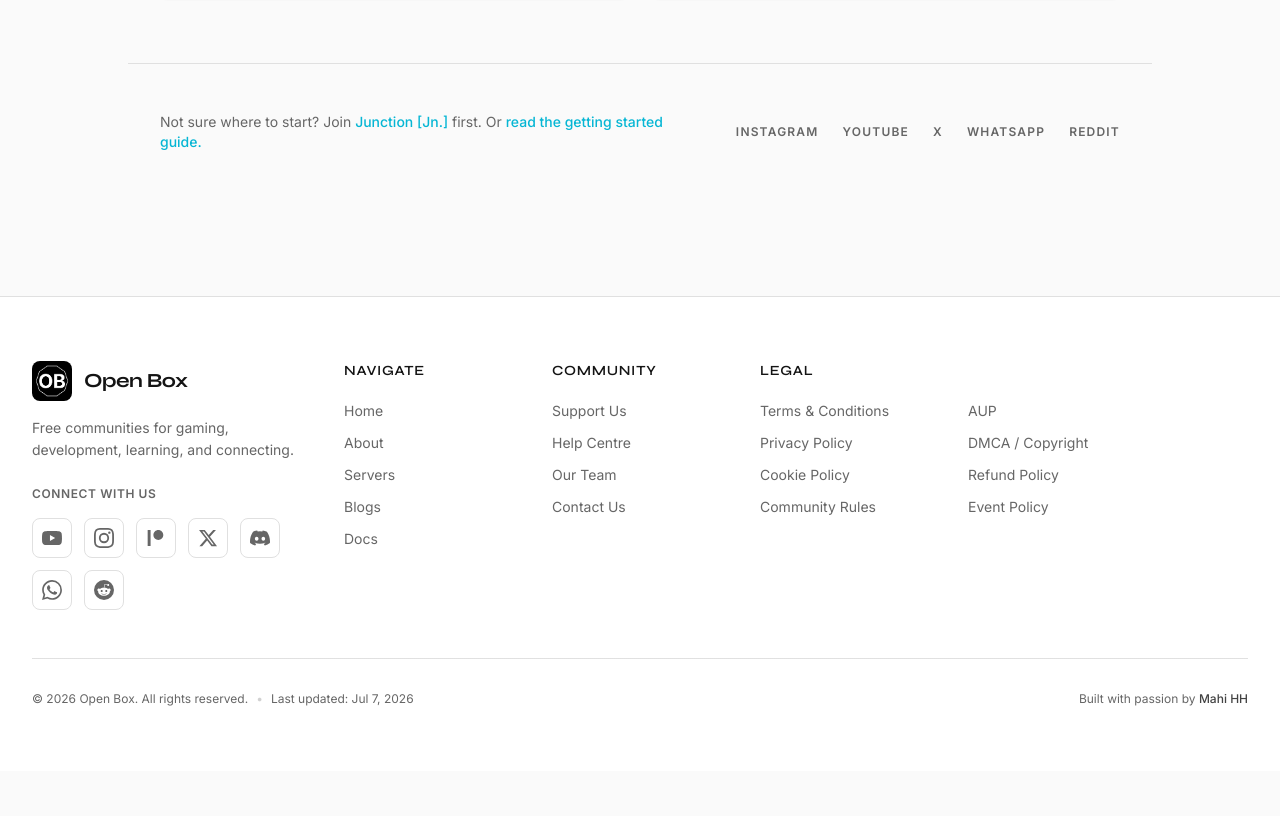
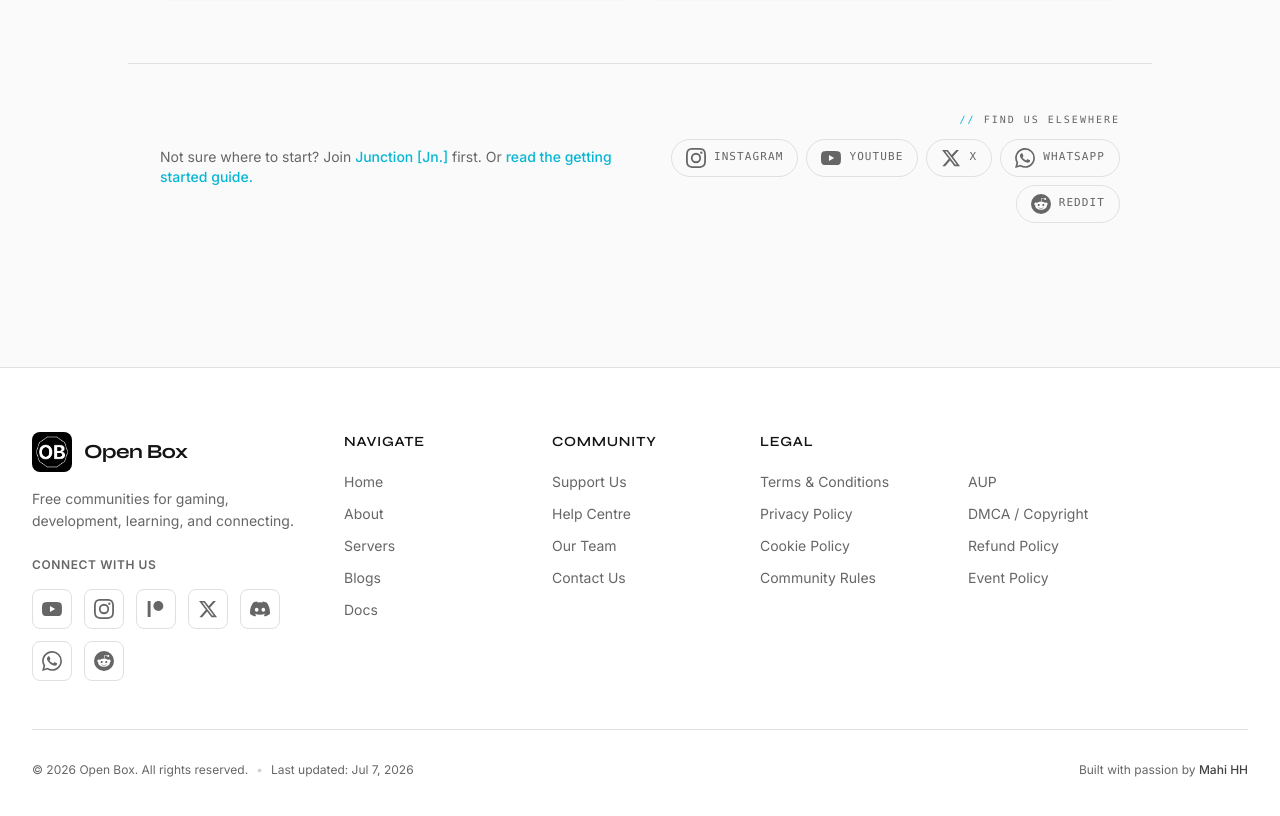
Before and after one commit to Mahi130306/OpenBoxComm, a Next.js app: page /join in a window 1280 px wide. Shown: the part 1218-2034 px from the top of the page. Before the commit the page ends 1989 px from the top, so only its background shows below. Built offline with nearby package versions, Linux system fonts and the light colour scheme; no server answers.

Commit message:
feat: implement join page with server listings, social links, and a dedicated API route for news updates

```diff
--- a/app/api/whats-new/route.ts
+++ b/app/api/whats-new/route.ts
@@ -8,7 +8,7 @@ const updates: Update[] = [
     type: 'community',
     date: '2026-07-14',
     description: 'Open Box is now on WhatsApp Channels and Reddit. Follow along for updates, highlights, and community news.',
-    href: '/join',
+    href: '/join?tab=socials',
     isNew: true,
   },
   {
--- a/app/join/page.tsx
+++ b/app/join/page.tsx
@@ -4,15 +4,66 @@ import { Badge } from '@/components/ui/badge'
 import { Button } from '@/components/ui/button'
 import { Card, CardContent, CardDescription, CardFooter, CardHeader, CardTitle } from '@/components/ui/card'
 import { servers } from '@/lib/community-data'
-import { ArrowRight, Sparkles,   } from 'lucide-react'
+import { ArrowRight, Sparkles, } from 'lucide-react'
 import { ServerMemberCountInline } from '@/components/ServerMemberCountInline'
 import { INSTAGRAM_URL, YOUTUBE_URL, X_URL, WHATSAPP_URL, REDDIT_URL } from '@/lib/constants'
+import { Suspense } from 'react'
+import { ScrollToSection } from '@/components/ScrollToSection'
 
 export const metadata: Metadata = {
   title: 'Join Open Box',
   description: 'Open Box is a free Discord community for developers, builders, gamers, and students. Pick a server and jump in.',
   alternates: { canonical: '/join' },
 }
+
+const SOCIALS = [
+  {
+    name: 'Instagram',
+    href: INSTAGRAM_URL,
+    icon: (
+      <svg viewBox="0 0 24 24" fill="currentColor" className="h-5 w-5">
+        <path d="M12 2.163c3.204 0 3.584.012 4.85.07 3.252.148 4.771 1.691 4.919 4.919.058 1.265.069 1.645.069 4.849 0 3.205-.012 3.584-.069 4.849-.149 3.225-1.664 4.771-4.919 4.919-1.266.058-1.644.07-4.85.07-3.204 0-3.584-.012-4.849-.07-3.26-.149-4.771-1.699-4.919-4.92-.058-1.265-.07-1.644-.07-4.849 0-3.204.013-3.583.07-4.849.149-3.227 1.664-4.771 4.919-4.919 1.266-.057 1.645-.069 4.849-.069zm0-2.163c-3.259 0-3.667.014-4.947.072-4.358.2-6.78 2.618-6.98 6.98-.059 1.281-.073 1.689-.073 4.948 0 3.259.014 3.668.072 4.948.2 4.358 2.618 6.78 6.98 6.98 1.281.058 1.689.072 4.948.072 3.259 0 3.668-.014 4.948-.072 4.354-.2 6.782-2.618 6.979-6.98.059-1.28.073-1.689.073-4.948 0-3.259-.014-3.667-.072-4.947-.196-4.354-2.617-6.78-6.979-6.98-1.281-.059-1.69-.073-4.949-.073zm0 5.838a6.162 6.162 0 1 0 0 12.324 6.162 6.162 0 0 0 0-12.324zM12 16a4 4 0 1 1 0-8 4 4 0 0 1 0 8zm6.406-11.845a1.44 1.44 0 1 0 0 2.881 1.44 1.44 0 0 0 0-2.881z" />
+      </svg>
+    ),
+  },
+  {
+    name: 'YouTube',
+    href: YOUTUBE_URL,
+    icon: (
+      <svg viewBox="0 0 24 24" fill="currentColor" className="h-5 w-5">
+        <path d="M23.498 6.186a3.016 3.016 0 0 0-2.122-2.136C19.505 3.545 12 3.545 12 3.545s-7.505 0-9.377.505A3.017 3.017 0 0 0 .502 6.186C0 8.07 0 12 0 12s0 3.93.502 5.814a3.016 3.016 0 0 0 2.122 2.136c1.871.505 9.376.505 9.376.505s7.505 0 9.377-.505a3.015 3.015 0 0 0 2.122-2.136C24 15.93 24 12 24 12s0-3.93-.502-5.814zM9.545 15.568V8.432L15.818 12l-6.273 3.568z" />
+      </svg>
+    ),
+  },
+  {
+    name: 'X',
+    href: X_URL,
+    icon: (
+      <svg viewBox="0 0 24 24" fill="currentColor" className="h-5 w-5">
+        <path d="M18.244 2.25h3.308l-7.227 8.26 8.502 11.24H16.17l-5.214-6.817L4.99 21.75H1.68l7.73-8.835L1.254 2.25H8.08l4.713 6.231zm-1.161 17.52h1.833L7.084 4.126H5.117z" />
+      </svg>
+    ),
+  },
+  {
+    name: 'WhatsApp',
+    href: WHATSAPP_URL,
+    icon: (
+      <svg viewBox="0 0 24 24" fill="currentColor" className="h-5 w-5">
+        <path d="M17.472 14.382c-.297-.149-1.758-.867-2.03-.967-.273-.099-.471-.148-.67.15-.197.297-.767.966-.94 1.164-.173.199-.347.223-.644.075-.297-.15-1.255-.463-2.39-1.475-.883-.788-1.48-1.761-1.653-2.059-.173-.297-.018-.458.13-.606.134-.133.298-.347.446-.52.149-.174.198-.298.298-.497.099-.198.05-.371-.025-.52-.075-.149-.669-1.612-.916-2.207-.242-.579-.487-.5-.669-.51-.173-.008-.371-.01-.57-.01-.198 0-.52.074-.792.372-.272.297-1.04 1.016-1.04 2.479 0 1.462 1.065 2.875 1.213 3.074.149.198 2.096 3.2 5.077 4.487.709.306 1.262.489 1.694.625.712.227 1.36.195 1.871.118.571-.085 1.758-.719 2.006-1.413.248-.694.248-1.289.173-1.413-.074-.124-.272-.198-.57-.347m-5.421 7.403h-.004a9.87 9.87 0 0 1-5.031-1.378l-.361-.214-3.741.982.998-3.648-.235-.374a9.86 9.86 0 0 1-1.51-5.26c.001-5.45 4.436-9.884 9.888-9.884 2.64 0 5.122 1.03 6.988 2.898a9.825 9.825 0 0 1 2.893 6.994c-.003 5.45-4.437 9.884-9.885 9.884m8.413-18.297A11.815 11.815 0 0 0 12.05 0C5.495 0 .16 5.335.157 11.892c0 2.096.547 4.142 1.588 5.945L.057 24l6.305-1.654a11.882 11.882 0 0 0 5.683 1.448h.005c6.554 0 11.89-5.335 11.893-11.893a11.821 11.821 0 0 0-3.48-8.413Z" />
+      </svg>
+    ),
+  },
+  {
+    name: 'Reddit',
+    href: REDDIT_URL,
+    icon: (
+      <svg viewBox="0 0 24 24" fill="currentColor" className="h-5 w-5">
+        <path d="M12 0A12 12 0 0 0 0 12a12 12 0 0 0 12 12 12 12 0 0 0 12-12A12 12 0 0 0 12 0zm5.01 4.744c.688 0 1.25.561 1.25 1.249a1.25 1.25 0 0 1-2.498.056l-2.597-.547-.8 3.747c1.824.07 3.48.632 4.674 1.488.308-.309.73-.491 1.207-.491.968 0 1.754.786 1.754 1.754 0 .716-.435 1.333-1.01 1.614a3.111 3.111 0 0 1 .042.52c0 2.694-3.13 4.87-7.004 4.87-3.874 0-7.004-2.176-7.004-4.87 0-.183.015-.366.043-.534A1.748 1.748 0 0 1 4.028 12c0-.968.786-1.754 1.754-1.754.463 0 .898.196 1.207.49 1.207-.883 2.878-1.43 4.744-1.487l.885-4.182a.342.342 0 0 1 .14-.197.35.35 0 0 1 .238-.042l2.906.617a1.214 1.214 0 0 1 1.108-.701zM9.25 12C8.561 12 8 12.562 8 13.25c0 .687.561 1.248 1.25 1.248.687 0 1.248-.561 1.248-1.249 0-.688-.561-1.249-1.249-1.249zm5.5 0c-.687 0-1.248.561-1.248 1.25 0 .687.561 1.248 1.249 1.248.688 0 1.249-.561 1.249-1.249 0-.687-.562-1.249-1.25-1.249zm-5.466 3.99a.327.327 0 0 0-.231.094.33.33 0 0 0 0 .463c.842.842 2.484.913 2.961.913.477 0 2.105-.056 2.961-.913a.361.361 0 0 0 .029-.463.33.33 0 0 0-.464 0c-.547.533-1.684.73-2.512.73-.828 0-1.979-.196-2.512-.73a.326.326 0 0 0-.232-.095z" />
+      </svg>
+    ),
+  },
+]
+
 export default function JoinPage() {
   const featured = servers.find((s) => s.slug === 'jn') || servers[0]
   const rest = servers.filter((s) => s.slug !== featured.slug)
@@ -21,6 +72,10 @@ export default function JoinPage() {
 
   return (
     <div className="flex flex-col gap-16 py-16 lg:py-24">
+      <Suspense fallback={null}>
+        <ScrollToSection />
+      </Suspense>
+
       {/* Hero Section */}
       <section className="mx-auto max-w-3xl px-4 text-center sm:px-6 lg:px-8">
         <div className="mb-6 inline-flex items-center gap-2 rounded-full border border-border bg-muted/50 px-3 py-1 text-xs font-semibold uppercase tracking-widest text-cyan-500">
@@ -35,7 +90,6 @@ export default function JoinPage() {
         </p>
         <Button asChild size="lg" className="rounded-full px-8 py-6 text-base font-bold shadow-lg shadow-cyan-500/20">
           <a href={featuredInvite} target="_blank" rel="noopener noreferrer" className="flex items-center gap-2">
-
             Join Open Box
           </a>
         </Button>
@@ -70,7 +124,6 @@ export default function JoinPage() {
             </div>
             <div className="shrink-0">
               <span className="flex items-center gap-2 rounded-full bg-primary px-6 py-3 text-sm font-bold text-primary-foreground transition-opacity group-hover:opacity-90">
-
                 Join server
               </span>
             </div>
@@ -136,24 +189,30 @@ export default function JoinPage() {
               read the getting started guide.
             </Link>
           </p>
-          <div className="flex gap-6">
-            {[
-              { name: 'Instagram', href: INSTAGRAM_URL },
-              { name: 'YouTube', href: YOUTUBE_URL },
-              { name: 'X', href: X_URL },
-              { name: 'WhatsApp', href: WHATSAPP_URL },
-              { name: 'Reddit', href: REDDIT_URL },
-            ].map((social) => (
+
+          {/* Socials */}
+          <div className="flex flex-col items-center gap-3 md:items-end" id="socials">
+            <span className="font-mono text-[10px] uppercase tracking-[0.2em] text-muted-foreground">
+              <span className="text-cyan-500">{'//'}</span> find us elsewhere
+            </span>
+            <div className="flex flex-wrap justify-center gap-2 md:justify-end">
+              {SOCIALS.map((social) => (
                 <a
                   key={social.name}
                   href={social.href}
                   target="_blank"
                   rel="noopener noreferrer"
-                className="text-xs font-semibold uppercase tracking-widest text-muted-foreground transition-colors hover:text-foreground"
+                  aria-label={social.name}
+                  title={social.name}
+                  className="group flex items-center gap-2 rounded-full border border-border px-3.5 py-2 text-muted-foreground transition-all hover:-translate-y-0.5 hover:border-cyan-500/40 hover:text-cyan-500 hover:shadow-md hover:shadow-cyan-500/10"
                 >
+                  {social.icon}
+                  <span className="hidden font-mono text-[11px] uppercase tracking-widest sm:inline">
                     {social.name}
+                  </span>
                 </a>
               ))}
+            </div>
           </div>
         </div>
       </section>
--- /dev/null
+++ b/components/ScrollToSection.tsx
@@ -0,0 +1,27 @@
+'use client'
+
+import { useEffect } from 'react'
+import { useSearchParams } from 'next/navigation'
+
+export function ScrollToSection() {
+    const searchParams = useSearchParams()
+
+    useEffect(() => {
+        const tab = searchParams.get('tab')
+        if (!tab) return
+
+        const el = document.getElementById(tab)
+        if (el) {
+            // adjust this to match your fixed header's height (in px)
+            const HEADER_OFFSET = 90
+
+            // slight delay ensures layout is painted before scrolling
+            requestAnimationFrame(() => {
+                const top = el.getBoundingClientRect().top + window.scrollY - HEADER_OFFSET
+                window.scrollTo({ top, behavior: 'smooth' })
+            })
+        }
+    }, [searchParams])
+
+    return null
+}
```
Lines whose indentation alone changed are shown as unchanged.
